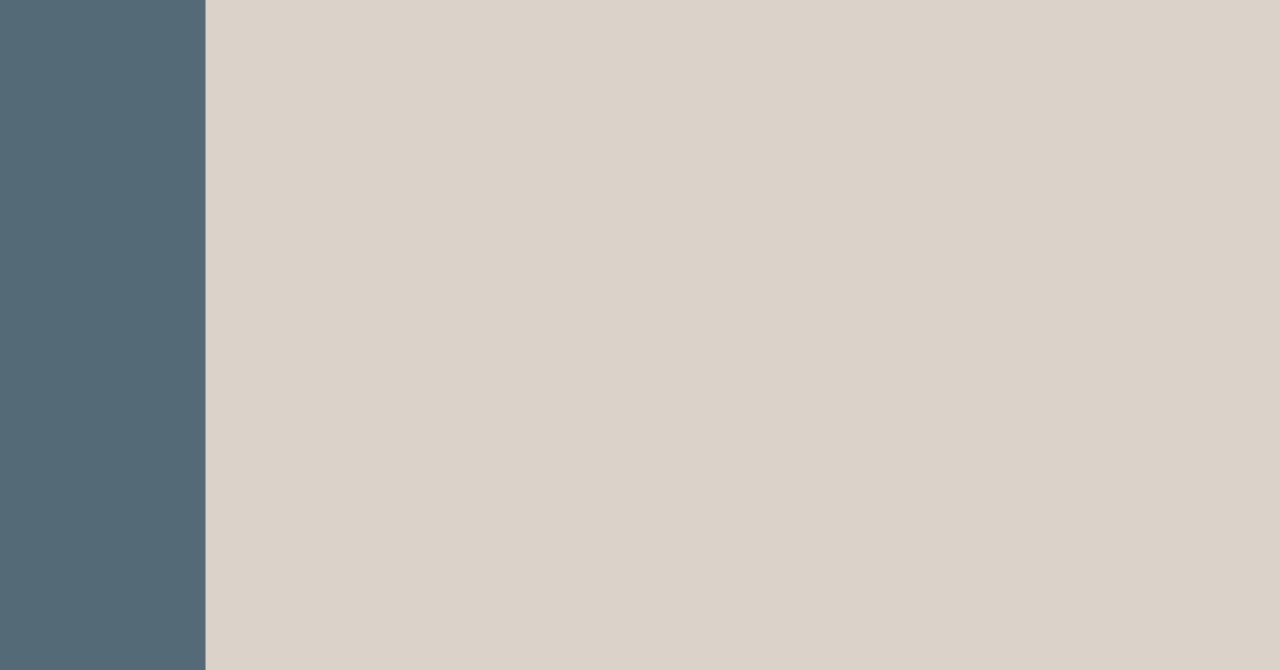
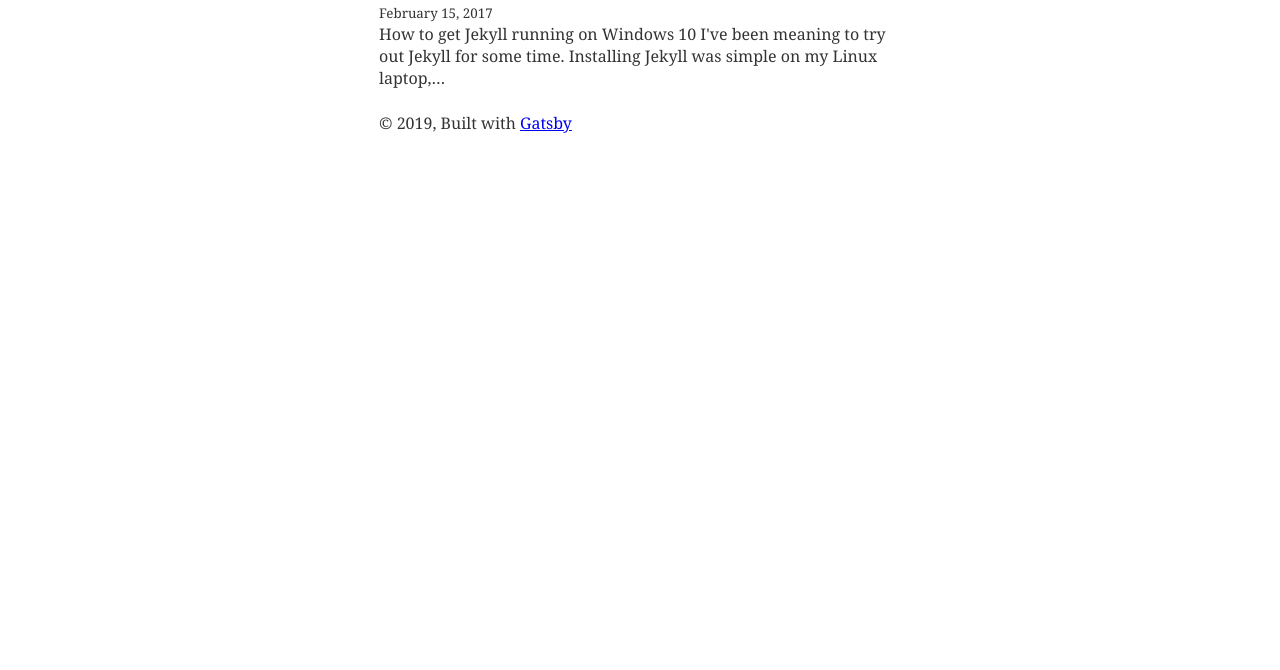
Before and after one commit to jyraukol/gatsby-blog, a Gatsby site: page / in a window 1280 px wide. Shown: the part 130-800 px from the top of the page. Built offline with nearby package versions, Linux system fonts and the light colour scheme; Gatsby itself is replaced by a stand-in of ours; some packages are replaced by stand-ins of ours; what typography-theme-stern-grove would draw is missing.

Commit message:
Let's go back to a simpler layout, add some nice flourishes and we gucci

```diff
--- a/src/components/Layout.js
+++ b/src/components/Layout.js
@@ -53,29 +53,21 @@ class Layout extends React.Component {
       )
     }*/
     return (
-      <div>
       <div
-          style={{ display: 'flex', height: '100%', minHeight: '100vh', maxWidth: '100%', backgroundColor: '#dbd3c9' }}
-        >
-          <header
         style={{
-              borderRight: '1px solid #88a0a8',
-              padding: '1rem 1rem',
-              backgroundColor: '#546a76',
+          marginLeft: `auto`,
+          marginRight: `auto`,
+          maxWidth: rhythm(24),
+          padding: `${rhythm(1.5)} ${rhythm(3 / 4)}`,
         }}
       >
         {header}
-          </header>
-          <div
-            style={{
-              marginLeft: `${rhythm(2.5)}`,
-              padding: `${rhythm(1.5)} ${rhythm(3 / 4)}`,
-              maxWidth: '1220px',
-            }}
-          >
         {children}
-          </div>
-        </div>
+        <footer>
+          © {new Date().getFullYear()}, Built with
+          {` `}
+          <a href="https://www.gatsbyjs.org">Gatsby</a>
+        </footer>
 </div>
     )
   }
```
Lines whose indentation alone changed are shown as unchanged.
